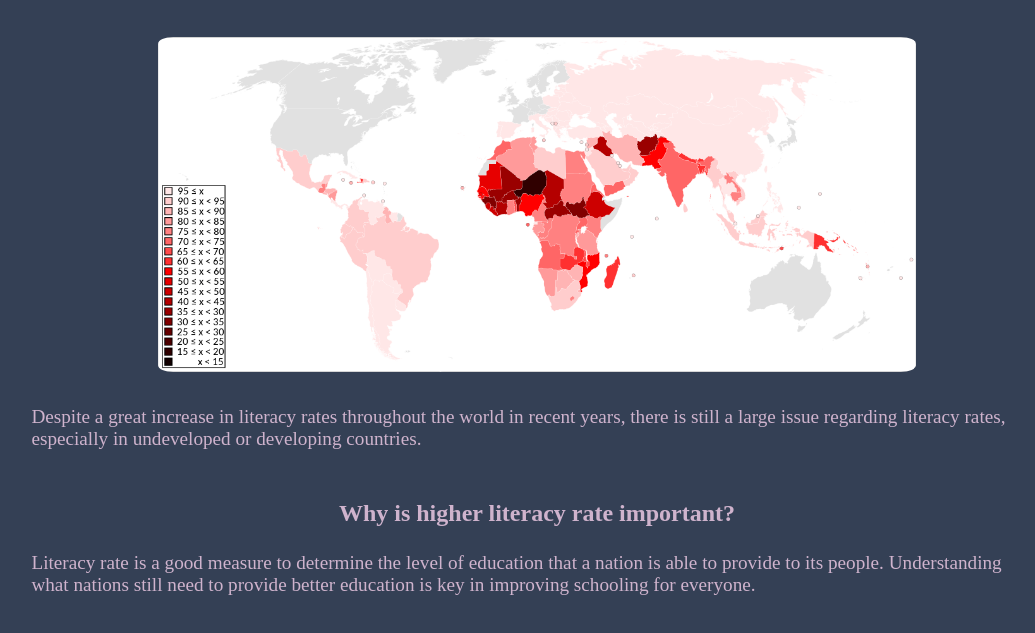
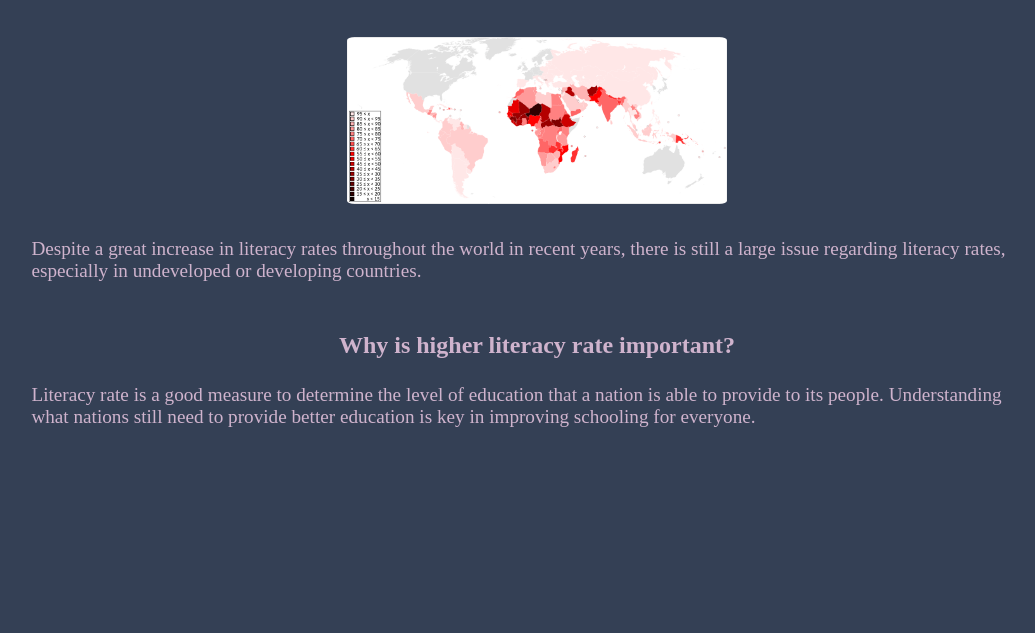
Before and after one commit to ejbunnell/NextechUnit2Project, a plain HTML site: page index.html in a window 1280 px wide. Shown: the part 143-776 px from the top of the page, without its empty margins (103-1138 px from the left). Drawn offline with Linux system fonts and the light colour scheme.

Commit message:
changed .map width

```diff
--- a/style.css
+++ b/style.css
@@ -3,7 +3,7 @@ body {
     color: #CFB3CD;
     text-align: center;
 }
-/*  */
+
 p {
     font-size: larger;
     width: 80%;
@@ -17,7 +17,7 @@ p {
 }
 
 .map {
-    width: 60%;
+    width: 30%;
     border-radius: 2%;
 }
 
```
